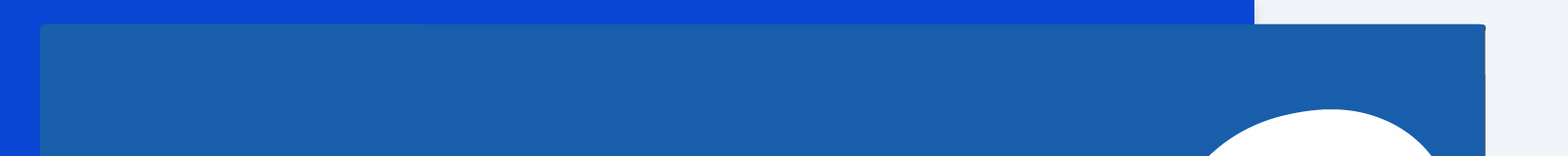
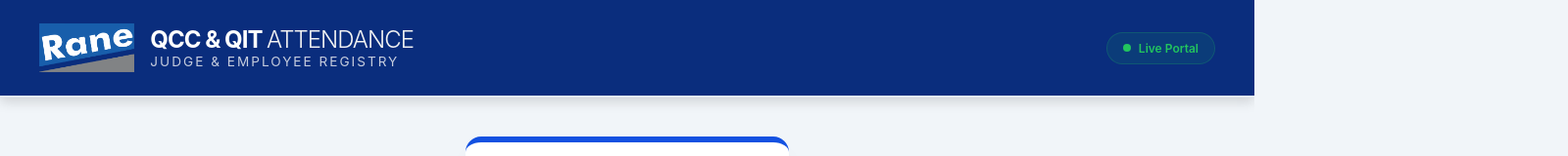
Before and after one commit to azardeensd/QCC_QIT, a React (Create React App) app: page / in a window 1280 px wide. Shown: the top 160 px of the page at 98% size, 1600 px wide, since content can reach past the window. Built offline with nearby package versions, Linux system fonts and the light colour scheme; no server answers; the database is empty.

Commit message:
Modify header styles and add logo section
Updated header background color and adjusted logo section styles for better layout.

```diff
--- a/src/components/Common/Header.module.css
+++ b/src/components/Common/Header.module.css
@@ -1,5 +1,5 @@
 .header {
-  background-color: #0946d4; /* Deep Navy/Black */
+  background-color: #0a2d7d; /* Deep Navy/Black */
   color: #ffffff;
   padding: 1.5rem;
   border-bottom: 2px solid #e2e8f0; /* Silver/Light Grey accent */
@@ -13,11 +13,6 @@
   display: flex;
   justify-content: space-between;
   align-items: center;
-}
-
-.logoSection {
-  display: flex;
-  flex-direction: column;
 }
 
 .title {
@@ -79,3 +74,42 @@
     display: none; /* Hide on small screens for cleaner look */
   }
 }
+
+.logoSection {
+  display: flex;
+  align-items: center; /* Centers logo vertically with text */
+  gap: 1rem;           /* Space between logo and text */
+}
+
+.logo {
+  height: 50px;        /* Adjust size as needed */
+  width: auto;         /* Maintains aspect ratio */
+  object-fit: contain;
+}
+
+.textWrapper {
+  display: flex;
+  flex-direction: column;
+}
+
+.title {
+  margin: 0;
+  font-size: 1.5rem;
+  line-height: 1.2;
+}
+
+.subtitle {
+  margin: 0;
+  font-size: 0.85rem;
+  opacity: 0.8;
+}
+
+/* Ensure mobile responsiveness */
+@media (max-width: 480px) {
+  .logo {
+    height: 40px; /* Slightly smaller on phones */
+  }
+  .title {
+    font-size: 1.2rem;
+  }
+}
```
